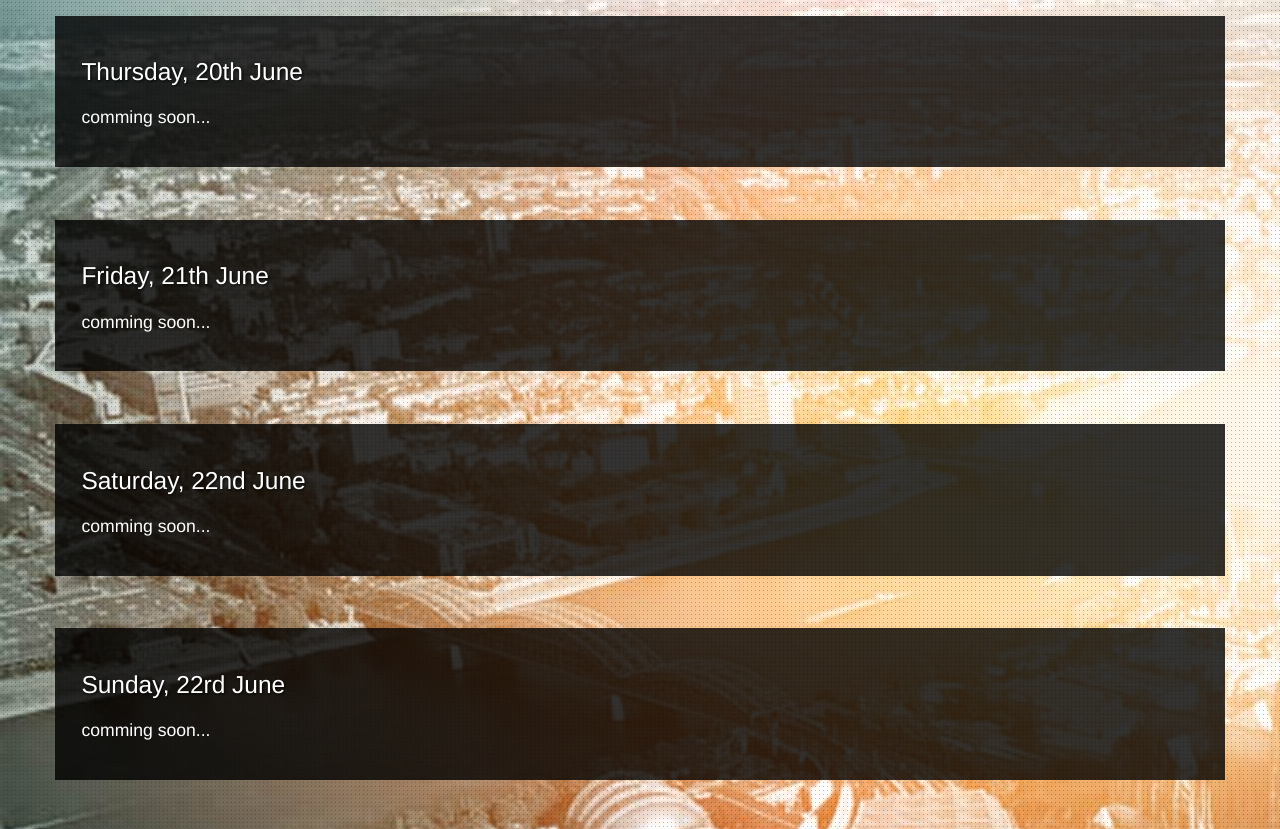
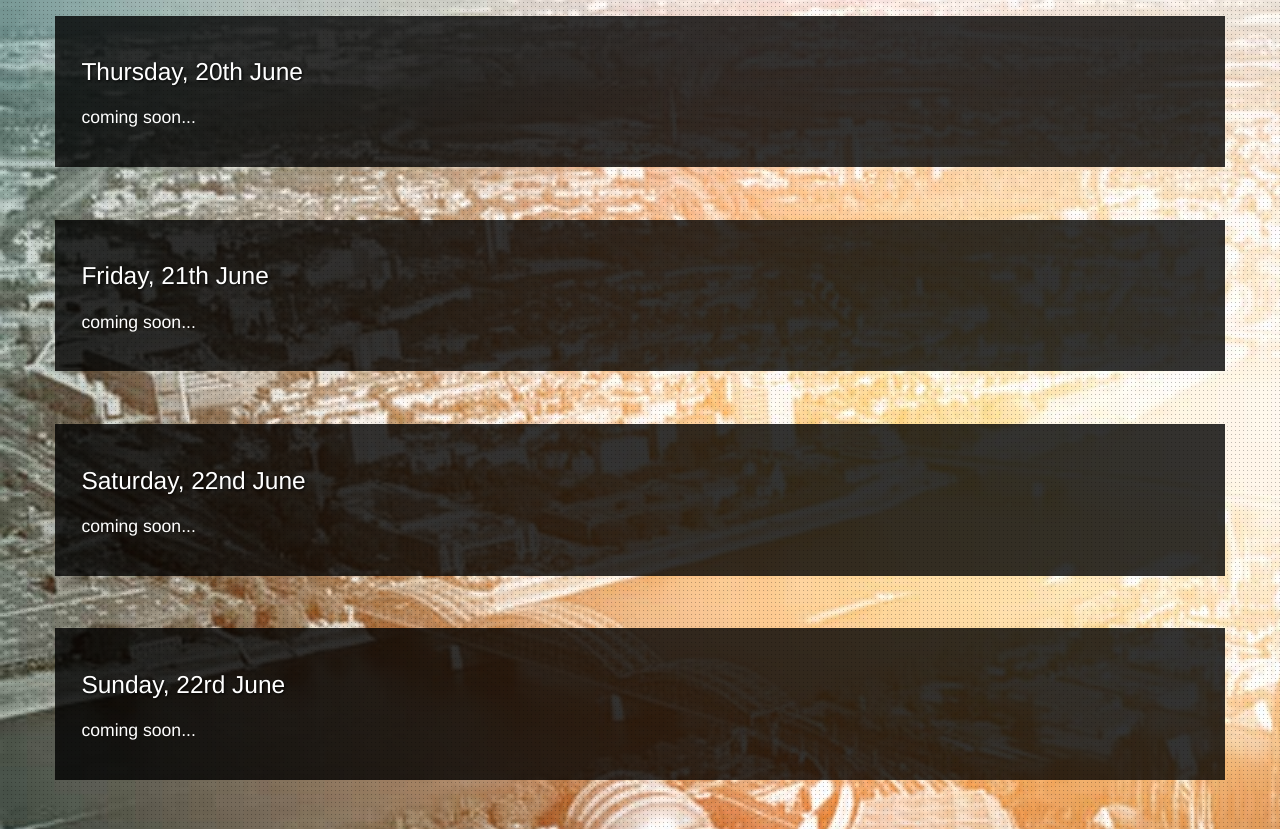
Before and after one commit to InteractiveCologne/interactivecologne.github.com, a Jekyll site: the page built from schedule.html, in a window 1280 px wide and 1400 px high, scrolled down 3380 px. Shown: the part 153-982 px from the top of the window. Built offline with Jekyll 4.4.1, drawn with Linux system fonts in a browser that asks for light colours; nearby versions of some CDN libraries.

Commit message:
minor typo

```diff
--- a/schedule.html
+++ b/schedule.html
@@ -570,7 +570,7 @@ layout: default
 	</div>
 	<div class="content">
 		<h3>Thursday, 20th June</h3>
-			<p>comming soon...</p>
+			<p>coming soon...</p>
 <!-- 		<table class="schedule">
 			<tr>
 				<th>Time</th>
@@ -623,7 +623,7 @@ layout: default
 	</div>
 	<div class="content">
 		<h3>Friday, 21th June</h3>
-			<p>comming soon...</p>
+			<p>coming soon...</p>
 <!-- 		<table class="schedule">
 			<tr>
 				<th>Time</th>
@@ -676,7 +676,7 @@ layout: default
 	</div>
 	<div class="content">
 		<h3>Saturday, 22nd June</h3>
-			<p>comming soon...</p>
+			<p>coming soon...</p>
 <!-- 		<table class="schedule">
 			<tr>
 				<th>Time</th>
@@ -729,7 +729,7 @@ layout: default
 	</div>
 	<div class="content">
 		<h3>Sunday, 22rd June</h3>
-			<p>comming soon...</p>
+			<p>coming soon...</p>
 <!-- 		<table class="schedule">
 			<tr>
 				<th>Time</th>
```
